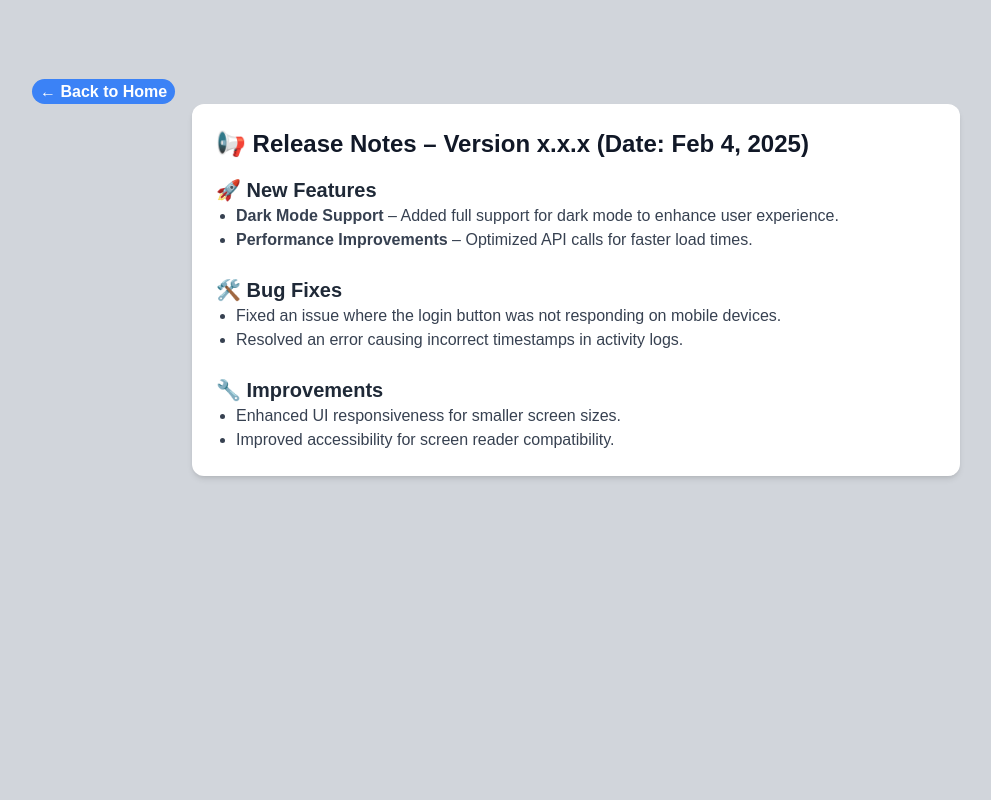
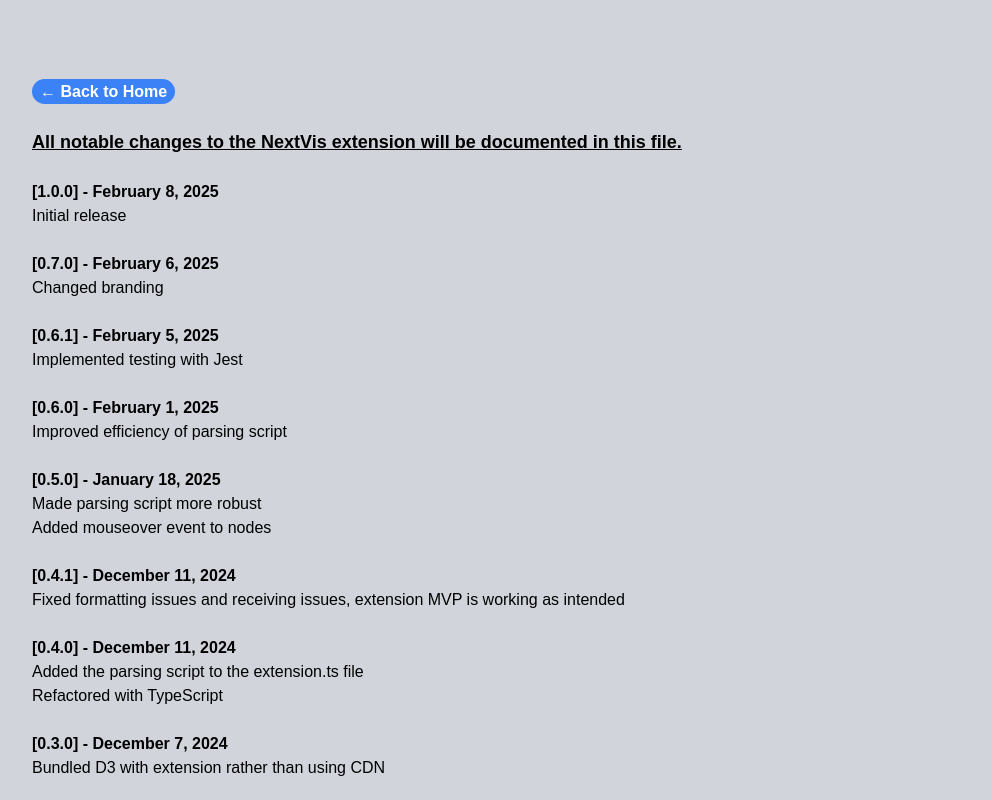
Before and after one commit to JunInton/nextvis, a Next.js app: page /release in a window 1280 px wide. Shown: the top 800 px of the page, without its empty margins (64-1055 px from the left). Built offline with nearby package versions, Linux system fonts and the light colour scheme.

Commit message:
updated border, user profile, logo, etc

```diff
--- a/src/app/globals.css
+++ b/src/app/globals.css
@@ -24,3 +24,7 @@
 .children {
   display: inline-block
 }
+
+.carolina .brendan {
+  justify-items: center;
+}
--- a/src/app/release/page.tsx
+++ b/src/app/release/page.tsx
@@ -10,53 +10,81 @@
         >
           ← Back to Home
         </Link>
+        <div className="text-black">
+          <section>
+            <br></br>
+            <p className="font-bold text-lg underline">
+              All notable changes to the NextVis extension will be documented
+              in this file.
+            </p>
+            <br />
 
-        <div className="p-6 max-w-3xl mx-auto bg-white dark:bg-gray-900 rounded-xl shadow-md">
-      <h1 className="text-2xl font-bold mb-4 text-gray-900 dark:text-white">
-        📢 Release Notes – Version x.x.x (Date: Feb 4, 2025)
-      </h1>
+            <p className="font-bold">[1.0.0] - February 8, 2025</p>
+            <span />
+            <p>Initial release</p>
+            <br />
 
-      <section className="mb-6">
-        <h2 className="text-xl font-semibold text-gray-800 dark:text-gray-300">
-          🚀 New Features
-        </h2>
-        <ul className="list-disc pl-5 text-gray-700 dark:text-gray-400">
-          <li>
-            <strong>Dark Mode Support</strong> – Added full support for dark
-            mode to enhance user experience.
-          </li>
-          <li>
-            <strong>Performance Improvements</strong> – Optimized API calls for
-            faster load times.
-          </li>
-        </ul>
-      </section>
+            <p className="font-bold">[0.7.0] - February 6, 2025</p>
+            <span />
+            <p>Changed branding</p>
+            <br />
 
-      <section className="mb-6">
-        <h2 className="text-xl font-semibold text-gray-800 dark:text-gray-300">
-          🛠️ Bug Fixes
-        </h2>
-        <ul className="list-disc pl-5 text-gray-700 dark:text-gray-400">
-          <li>
-            Fixed an issue where the login button was not responding on mobile
-            devices.
-          </li>
-          <li>
-            Resolved an error causing incorrect timestamps in activity logs.
-          </li>
-        </ul>
-      </section>
+            <p className="font-bold">[0.6.1] - February 5, 2025</p>
+            <span />
+            <p>Implemented testing with Jest</p>
+            <br />
 
-      <section>
-        <h2 className="text-xl font-semibold text-gray-800 dark:text-gray-300">
-          🔧 Improvements
-        </h2>
-        <ul className="list-disc pl-5 text-gray-700 dark:text-gray-400">
-          <li>Enhanced UI responsiveness for smaller screen sizes.</li>
-          <li>Improved accessibility for screen reader compatibility.</li>
-        </ul>
-      </section>
-    </div>
+            <p className="font-bold">[0.6.0] - February 1, 2025</p>
+            <span />
+            <p>Improved efficiency of parsing script</p>
+            <br />
+
+            <p className="font-bold">[0.5.0] - January 18, 2025</p>
+            <span />
+            <p>Made parsing script more robust</p>
+            <p>Added mouseover event to nodes</p>
+            <br />
+
+            <p className="font-bold">[0.4.1] - December 11, 2024</p>
+            <span />
+            <p>
+              Fixed formatting issues and receiving issues, extension MVP is
+              working as intended
+            </p>
+            <br />
+
+            <p className="font-bold">[0.4.0] - December 11, 2024</p>
+            <span />
+            <p>Added the parsing script to the extension.ts file</p>
+            <p>Refactored with TypeScript</p>
+            <br />
+
+            <p className="font-bold">[0.3.0] - December 7, 2024</p>
+            <span />
+            <p>Bundled D3 with extension rather than using CDN</p>
+            <br />
+
+            <p className="font-bold">[0.2.0] - December 5, 2024</p>
+            <span />
+            <p>Switched to VS Code extension configuration</p>
+            <br />
+
+            <p className="font-bold">[0.1.1] - November 29, 2024</p>
+            <span />
+            <p>D3 Tree Hierarchy updates (element, text and etc)</p>
+            <br />
+
+            <p className="font-bold">[0.1.0] - November 27, 2024</p>
+            <span />
+            <p>Switched to webpack configuration</p>
+            <br />
+
+            <p className="font-bold">[0.0.1] - November, 2024</p>
+            <span />
+            <p>Initial commits</p>
+            <br />
+          </section>
+        </div>
       </main>
     </div>
   );
```
Also changed, not shown: src/app/page.tsx (+39 -24 lines), public/icon.png (added), 1 other file (tests, documents, lock files or other folders).
